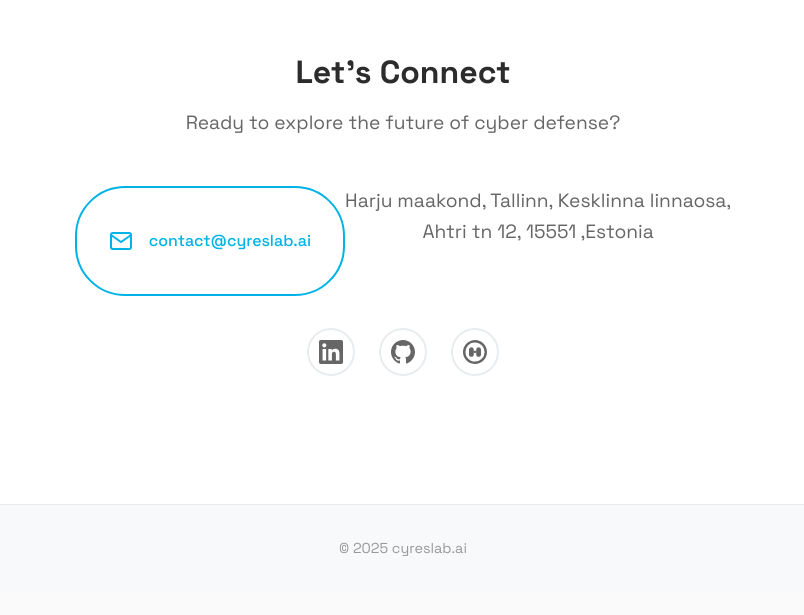
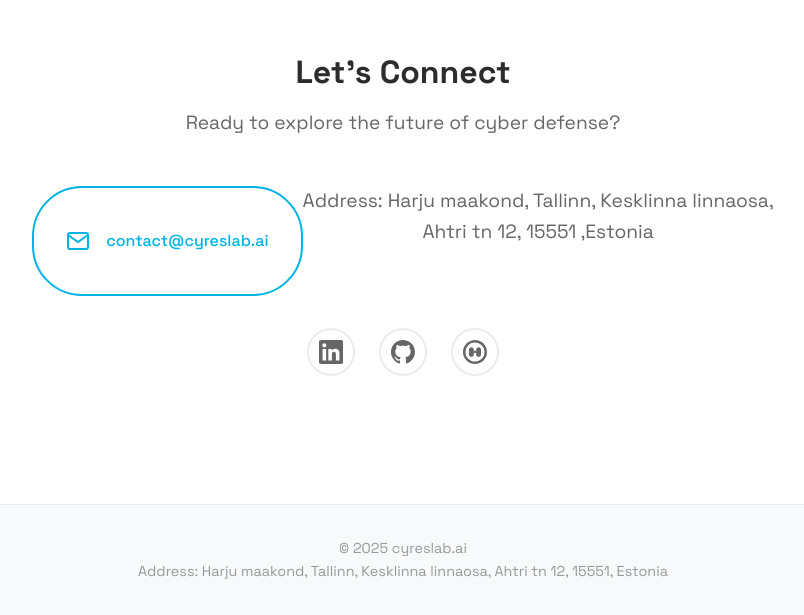
Before and after one commit to Cyreslab-AI/Cyreslab-AI.github.io, a plain HTML site: page index.html in a window 1280 px wide. Shown: the part 2147-2762 px from the top of the page, without its empty margins (237-1041 px from the left). Before the commit the page ends 2739 px from the top, so only its background shows below. Drawn offline with Linux system fonts and the light colour scheme.

Commit message:
Update index.html

```diff
--- a/index.html
+++ b/index.html
@@ -180,7 +180,7 @@
                     </a>
 
                     <div class="contact-address">
-                        <p>Harju maakond, Tallinn, Kesklinna linnaosa,<br>Ahtri tn 12, 15551 ,Estonia</p>
+                        <p>Address: Harju maakond, Tallinn, Kesklinna linnaosa,<br>Ahtri tn 12, 15551 ,Estonia</p>
                     </div>
                 </div>
 
@@ -209,7 +209,8 @@
     <footer class="footer">
         <div class="container">
             <div class="footer-content">
-                <p>&copy; 2025 cyreslab.ai</p>
+                <p>&copy; 2025 cyreslab.ai<br>
+                Address: Harju maakond, Tallinn, Kesklinna linnaosa, Ahtri tn 12, 15551, Estonia</p>
             </div>
         </div>
     </footer>
```
